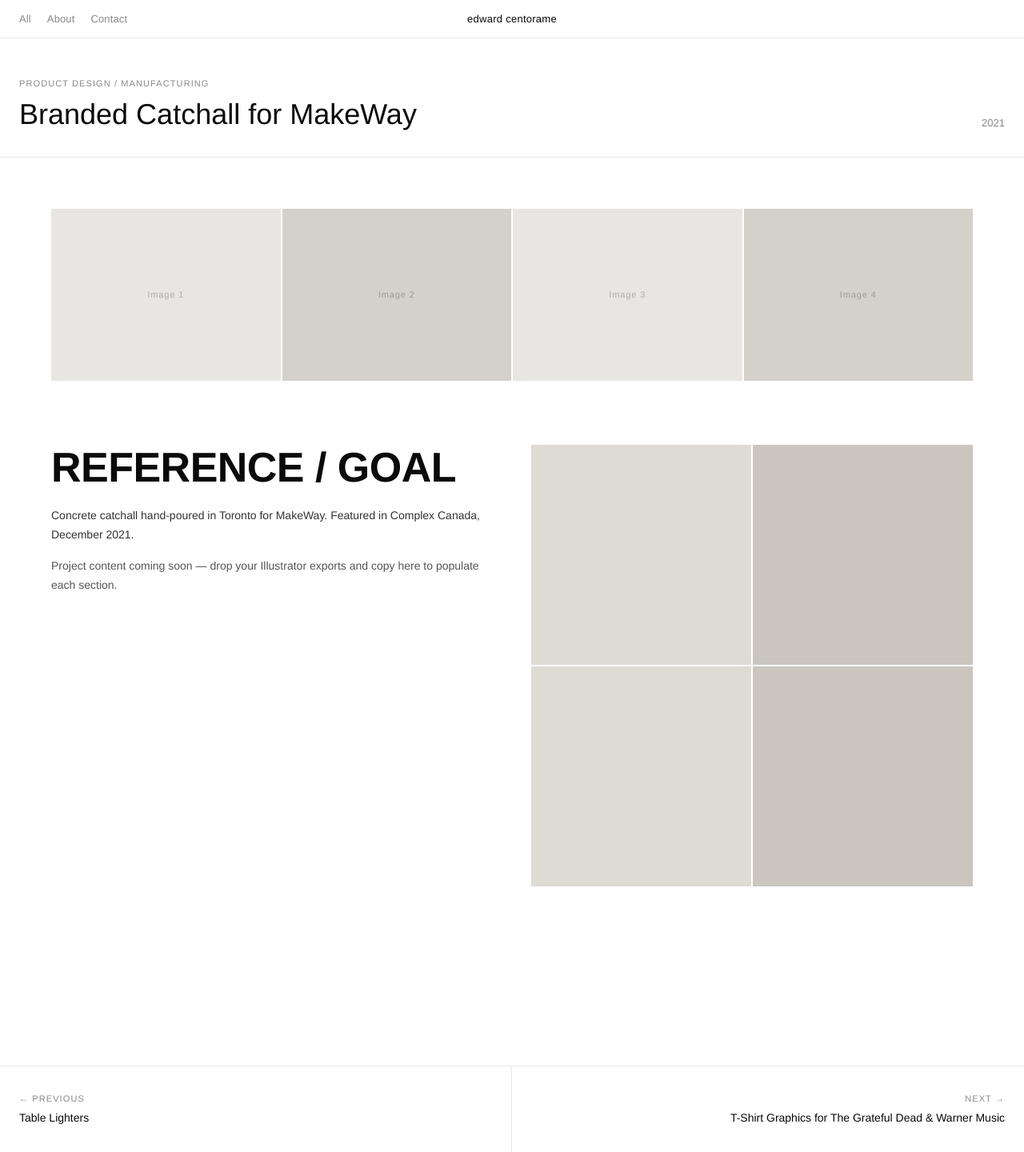
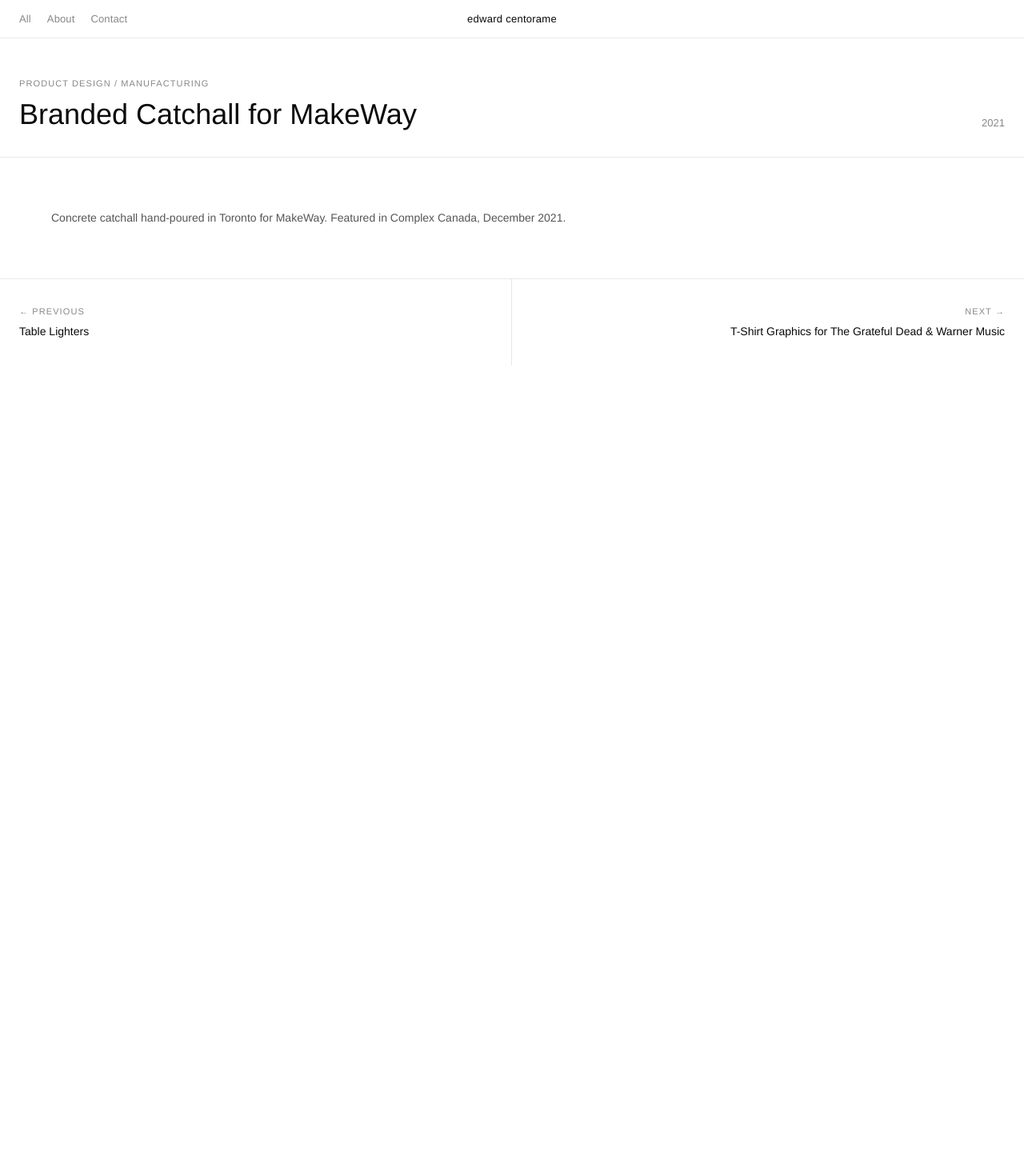
Before and after one commit to edwardcent/acs-portfolio, a Next.js app: page /work/makeway-catchall in a window 1280 px wide. Shown: the whole page at 80% size. After the commit the page ends 800 px from the top, so only its background shows below. Built offline with nearby package versions, Linux system fonts and the light colour scheme.

Commit message:
fix project page

```diff
--- a/app/work/[slug]/page.tsx
+++ b/app/work/[slug]/page.tsx
@@ -1,159 +1,42 @@
 import { projects } from '@/lib/projects';
 import { notFound } from 'next/navigation';
 import Link from 'next/link';
-import Image from 'next/image';
+
+type Props = { params: Promise<{ slug: string }> };
 
 export async function generateStaticParams() {
   return projects.map((p) => ({ slug: p.slug }));
 }
 
-export async function generateMetadata({ params }: { params: { slug: string } }) {
-  const project = projects.find((p) => p.slug === params.slug);
+export async function generateMetadata({ params }: Props) {
+  const { slug } = await params;
+  const project = projects.find((p) => p.slug === slug);
   return { title: project ? `${project.title} — Edward Centorame` : 'Edward Centorame' };
 }
 
-export default async function ProjectPage({ params }: { params: { slug: string } }) {
-  const project = projects.find((p) => p.slug === params.slug);
+export default async function ProjectPage({ params }: Props) {
+  const { slug } = await params;
+  const project = projects.find((p) => p.slug === slug);
   if (!project) notFound();
-
-  const idx = projects.findIndex((p) => p.slug === params.slug);
+  const idx = projects.findIndex((p) => p.slug === slug);
   const prev = projects[idx - 1] ?? null;
   const next = projects[idx + 1] ?? null;
-
   return (
     <div style={{ paddingTop: '48px' }}>
-      {/* Project header */}
-      <div style={{
-        padding: '48px 24px 32px',
-        borderBottom: '1px solid #e8e8e8',
-        display: 'flex',
-        alignItems: 'flex-end',
-        justifyContent: 'space-between',
-        flexWrap: 'wrap',
-        gap: '16px',
-      }}>
+      <div style={{ padding: '48px 24px 32px', borderBottom: '1px solid #e8e8e8', display: 'flex', alignItems: 'flex-end', justifyContent: 'space-between', flexWrap: 'wrap', gap: '16px' }}>
         <div>
-          <p style={{ fontSize: '11px', color: '#888', letterSpacing: '0.1em', textTransform: 'uppercase', marginBottom: '8px' }}>
-            {project.category}
-          </p>
-          <h1 style={{ fontSize: 'clamp(22px, 4vw, 36px)', fontWeight: '500', lineHeight: '1.2', color: '#0a0a0a' }}>
-            {project.title}
-          </h1>
+          <p style={{ fontSize: '11px', color: '#888', letterSpacing: '0.1em', textTransform: 'uppercase', marginBottom: '8px' }}>{project.category}</p>
+          <h1 style={{ fontSize: 'clamp(22px, 4vw, 36px)', fontWeight: '500', lineHeight: '1.2' }}>{project.title}</h1>
         </div>
         <span style={{ fontSize: '13px', color: '#888' }}>{project.year}</span>
       </div>
-
-      {/* Content area — placeholder for Illustrator artboard sections */}
-      <div style={{ maxWidth: '1200px', margin: '0 auto', padding: '0 24px' }}>
-        {project.sections.length === 0 ? (
-          <PlaceholderContent project={project} />
-        ) : (
-          project.sections.map((section, i) => (
-            <div key={i}>{/* Section renderer goes here */}</div>
-          ))
-        )}
+      <div style={{ maxWidth: '1200px', margin: '0 auto', padding: '64px 24px' }}>
+        <p style={{ fontSize: '14px', lineHeight: '1.7', color: '#555' }}>{project.description}</p>
       </div>
-
-      {/* Prev / Next navigation */}
-      <div style={{
-        borderTop: '1px solid #e8e8e8',
-        display: 'grid',
-        gridTemplateColumns: '1fr 1fr',
-        marginTop: '80px',
-      }}>
-        {prev ? (
-          <Link href={`/work/${prev.slug}`} style={{
-            padding: '32px 24px',
-            borderRight: '1px solid #e8e8e8',
-            display: 'block',
-          }}>
-            <p style={{ fontSize: '11px', color: '#888', letterSpacing: '0.1em', textTransform: 'uppercase', marginBottom: '6px' }}>
-              ← Previous
-            </p>
-            <p style={{ fontSize: '14px', fontWeight: '500', color: '#0a0a0a' }}>{prev.title}</p>
-          </Link>
-        ) : <div />}
-
-        {next ? (
-          <Link href={`/work/${next.slug}`} style={{
-            padding: '32px 24px',
-            textAlign: 'right',
-            display: 'block',
-          }}>
-            <p style={{ fontSize: '11px', color: '#888', letterSpacing: '0.1em', textTransform: 'uppercase', marginBottom: '6px' }}>
-              Next →
-            </p>
-            <p style={{ fontSize: '14px', fontWeight: '500', color: '#0a0a0a' }}>{next.title}</p>
-          </Link>
-        ) : <div />}
+      <div style={{ borderTop: '1px solid #e8e8e8', display: 'grid', gridTemplateColumns: '1fr 1fr' }}>
+        {prev ? <Link href={`/work/${prev.slug}`} style={{ padding: '32px 24px', borderRight: '1px solid #e8e8e8', display: 'block' }}><p style={{ fontSize: '11px', color: '#888', textTransform: 'uppercase', letterSpacing: '0.1em', marginBottom: '6px' }}>← Previous</p><p style={{ fontSize: '14px', fontWeight: '500' }}>{prev.title}</p></Link> : <div />}
+        {next ? <Link href={`/work/${next.slug}`} style={{ padding: '32px 24px', textAlign: 'right', display: 'block' }}><p style={{ fontSize: '11px', color: '#888', textTransform: 'uppercase', letterSpacing: '0.1em', marginBottom: '6px' }}>Next →</p><p style={{ fontSize: '14px', fontWeight: '500' }}>{next.title}</p></Link> : <div />}
       </div>
     </div>
   );
 }
-
-// Temporary placeholder layout until real content/images are wired in
-function PlaceholderContent({ project }: { project: typeof projects[0] }) {
-  return (
-    <div style={{ padding: '64px 0' }}>
-      {/* Hero image strip */}
-      <div style={{
-        display: 'grid',
-        gridTemplateColumns: 'repeat(4, 1fr)',
-        gap: '2px',
-        marginBottom: '80px',
-      }}>
-        {[0,1,2,3].map((n) => (
-          <div key={n} style={{
-            aspectRatio: '4/3',
-            background: n % 2 === 0 ? '#e8e6e2' : '#d4d0ca',
-            display: 'flex',
-            alignItems: 'center',
-            justifyContent: 'center',
-          }}>
-            <span style={{ fontSize: '11px', color: 'rgba(0,0,0,0.25)', letterSpacing: '0.08em' }}>Image {n+1}</span>
-          </div>
-        ))}
-      </div>
-
-      {/* Text + image section */}
-      <div style={{
-        display: 'grid',
-        gridTemplateColumns: '1fr 1fr',
-        gap: '48px',
-        alignItems: 'start',
-        marginBottom: '80px',
-      }}>
-        <div>
-          <h2 style={{
-            fontSize: 'clamp(28px, 5vw, 52px)',
-            fontWeight: '600',
-            lineHeight: '1.1',
-            marginBottom: '20px',
-            textTransform: 'uppercase',
-            letterSpacing: '-0.01em',
-          }}>
-            Reference / Goal
-          </h2>
-          <p style={{ fontSize: '14px', lineHeight: '1.7', color: '#333', marginBottom: '16px' }}>
-            {project.description}
-          </p>
-          <p style={{ fontSize: '14px', lineHeight: '1.7', color: '#555' }}>
-            Project content coming soon — drop your Illustrator exports and copy here to populate each section.
-          </p>
-        </div>
-        <div style={{
-          display: 'grid',
-          gridTemplateColumns: '1fr 1fr',
-          gap: '2px',
-        }}>
-          {[0,1,2,3].map((n) => (
-            <div key={n} style={{
-              aspectRatio: '1',
-              background: n % 2 === 0 ? '#dedad4' : '#cac6bf',
-            }} />
-          ))}
-        </div>
-      </div>
-    </div>
-  );
-}
```
